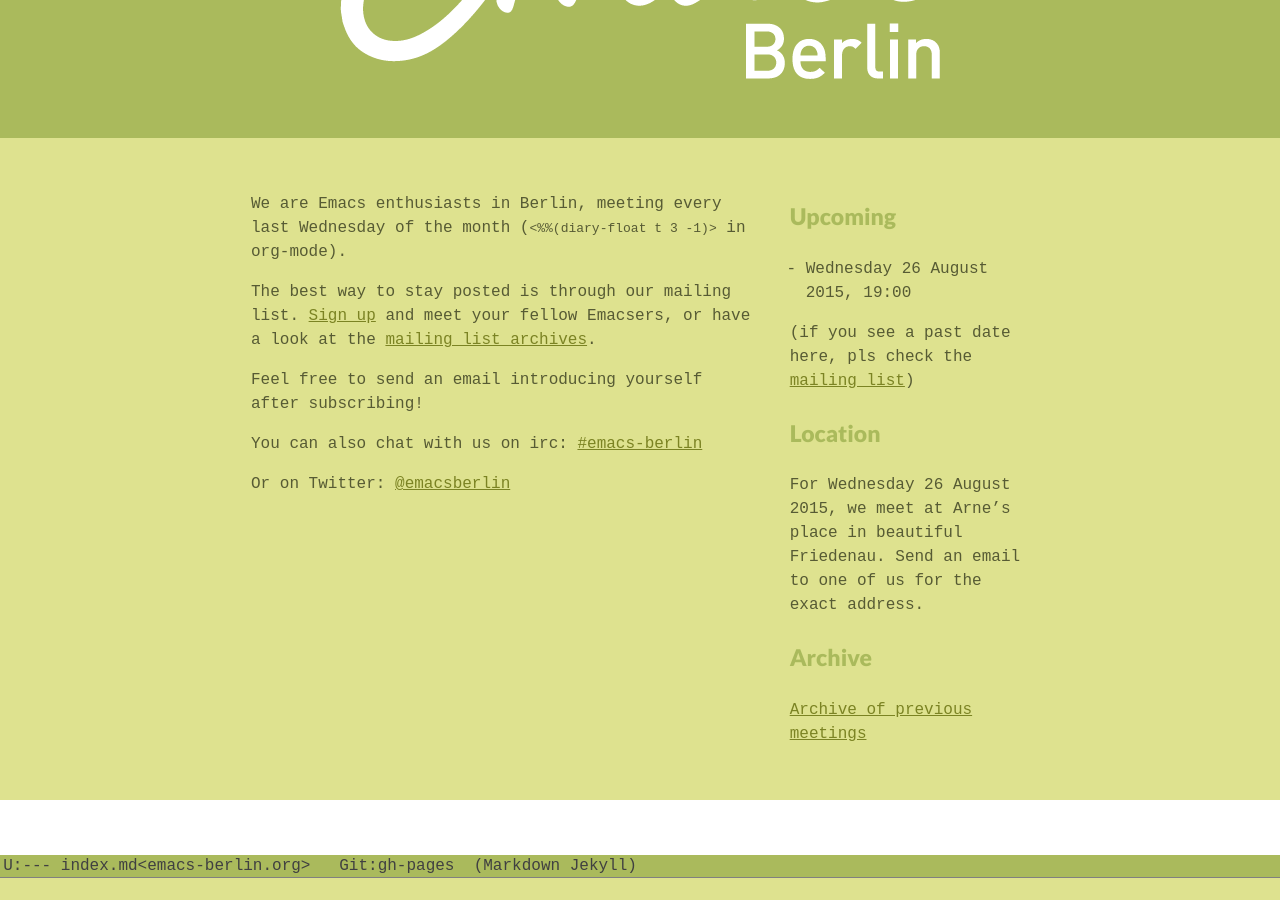
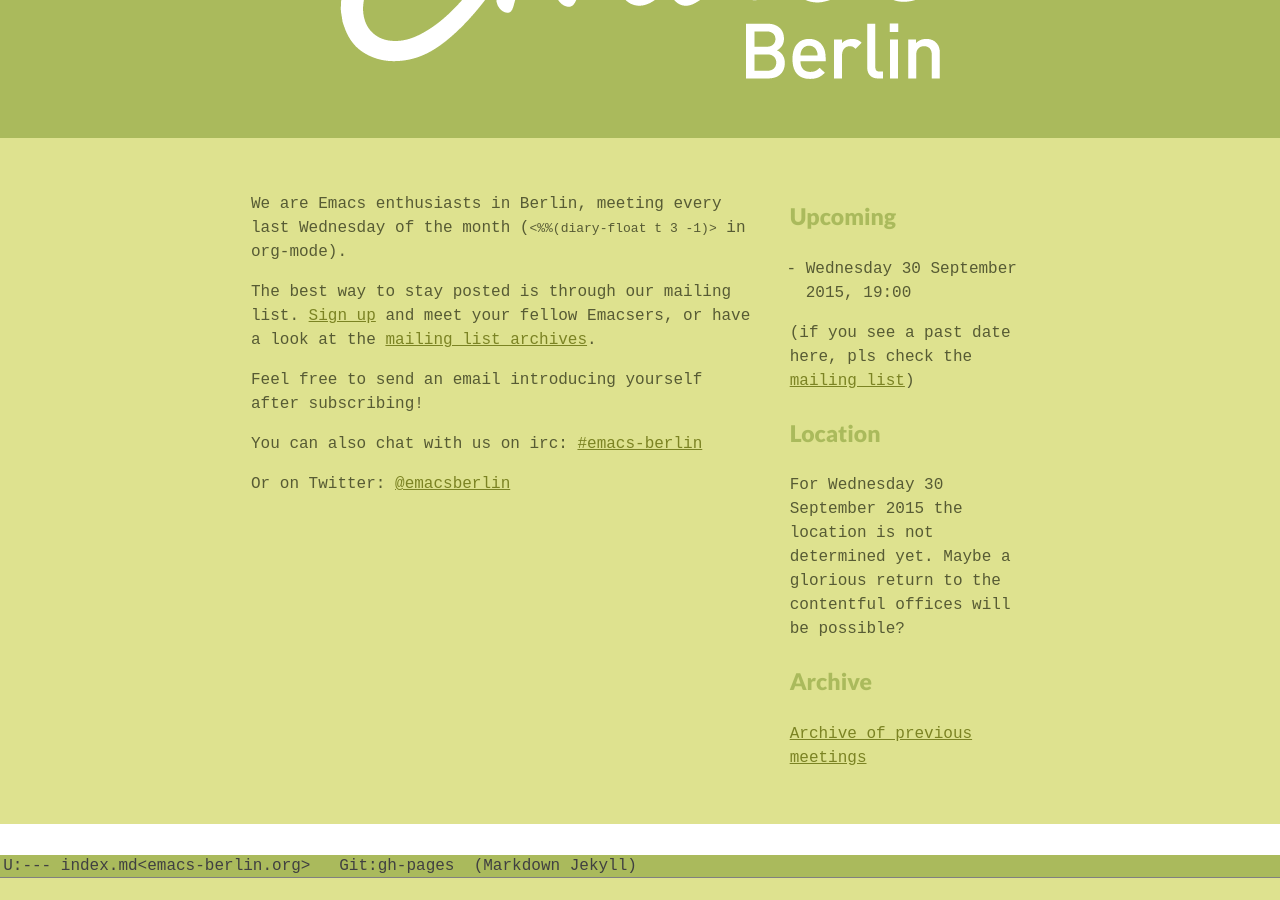
Before and after one commit to emacs-berlin/emacs-berlin.org, a Jekyll site: the page built from index.md, in a window 1280 px wide and 900 px high, scrolled down 271 px. Built offline with Jekyll 4.4.1, drawn with Linux system fonts in a browser that asks for light colours.

Commit message:
Upcoming is Sep 30

```diff
--- a/index.md
+++ b/index.md
@@ -34,14 +34,14 @@ Or on Twitter:
 <div class="medium-4 columns">
 ### Upcoming
 
-* Wednesday 26 August 2015, 19:00
+* Wednesday 30 September 2015, 19:00
 
 (if you see a past date here, pls check the [mailing list][mla])
 
 ### Location
 
-For Wednesday 26 August 2015, we meet at Arne's place in beautiful
-Friedenau. Send an email to one of us for the exact address.
+For Wednesday 30 September 2015 the location is not determined yet.
+Maybe a glorious return to the contentful offices will be possible?
 
 ### Archive
 
```
